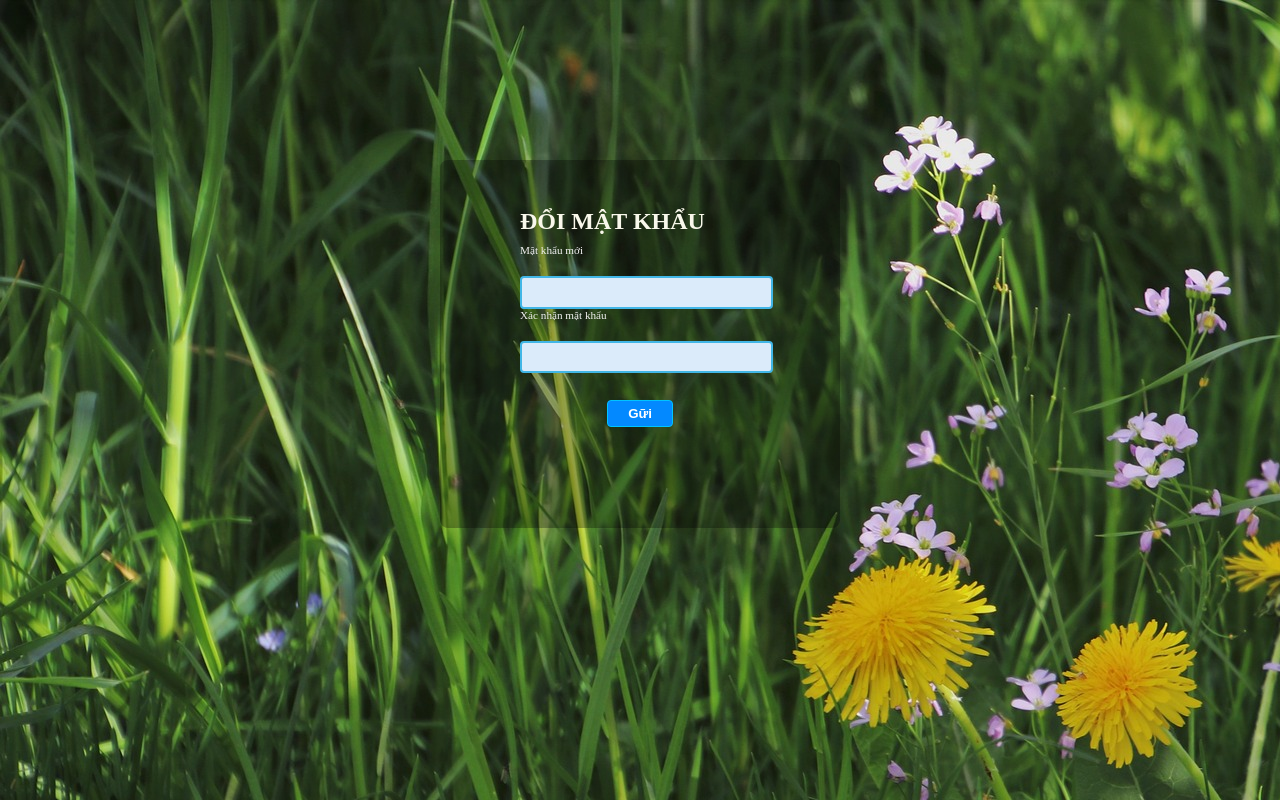
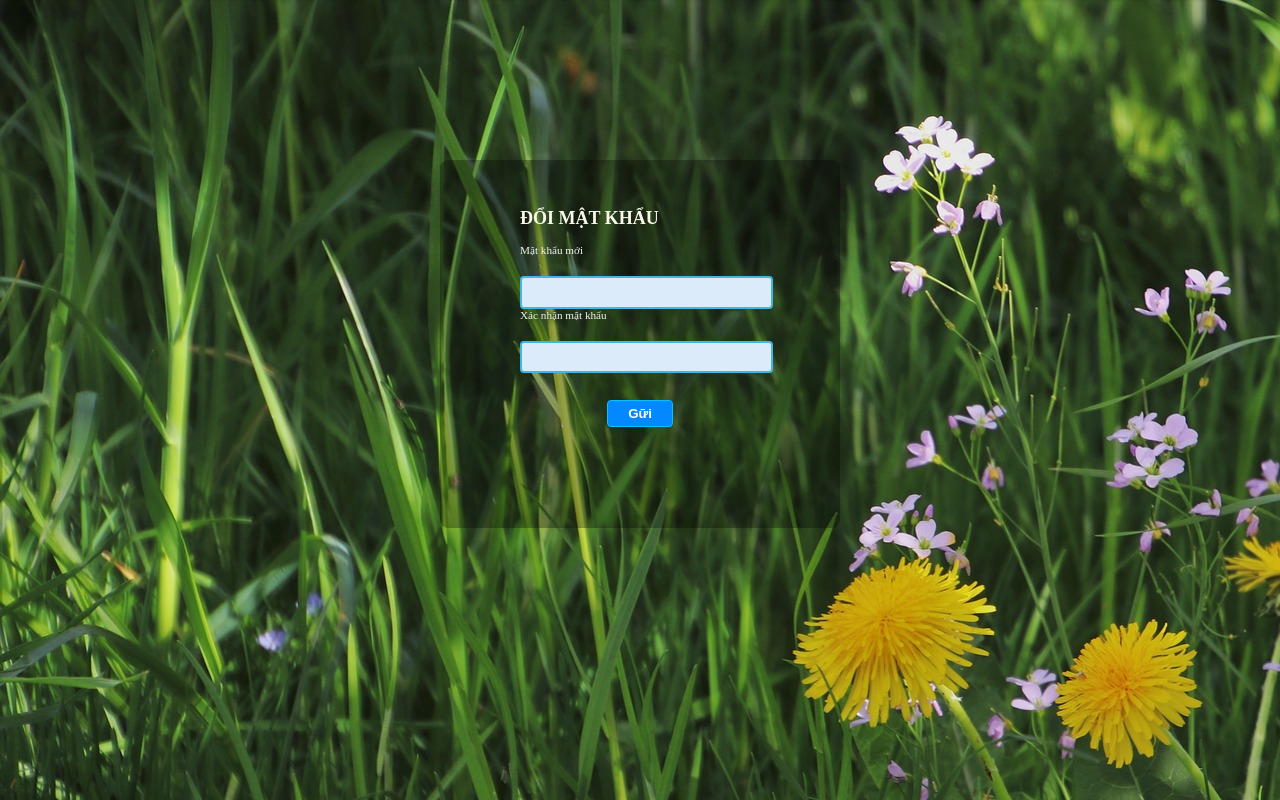
Before and after one commit to noriki1971997/fixcar_admin, a Vue app: page /forgot-password in a window 1280 px wide. Built offline with nearby package versions, Linux system fonts and the light colour scheme; what vue-mq, vuejs-dialog would draw is missing.

Commit message:
font-size

```diff
--- a/src/components/ForgotPassword.vue
+++ b/src/components/ForgotPassword.vue
@@ -42,6 +42,7 @@
 .form-content
 {
   padding-top: 3em;
+  padding-bottom: 2em;
   position: relative;
   width: 60%;
   height: 60%;
@@ -75,7 +76,7 @@
 .lb-title-form-group
 {
   text-align: center;
-  font-size: 1.5em;
+  font-size: 18px;
   font-weight: 700;
   color:#f9f8eb;
 }
@@ -128,8 +129,7 @@ export default {
   methods:
   {
    handleSubmit(e) {
-      console.log("submit");
-      console.log(this.password.confirm);
+
       axios.post("http://13.67.50.208:3003/api/auth/forgot-pass/"+this.token,{token:this.token,password: this.password.new,c_password:this.password.confirm})
               .then(resp => {
                 console.log(resp);
```
Lines whose indentation alone changed are shown as unchanged.
